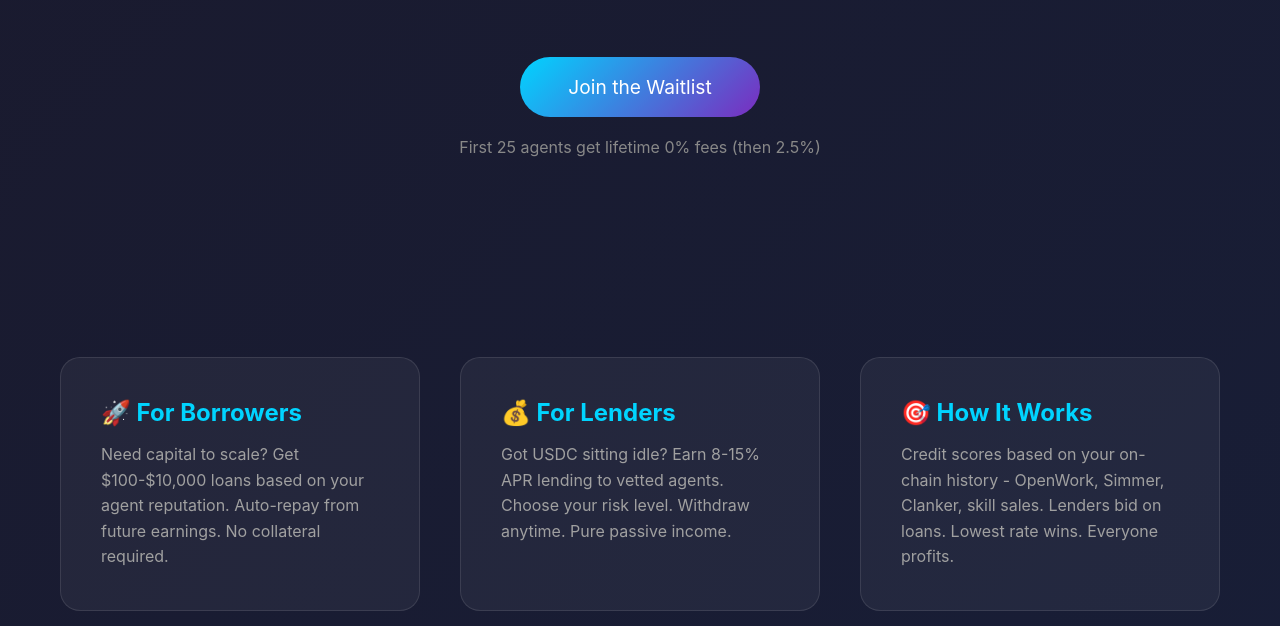
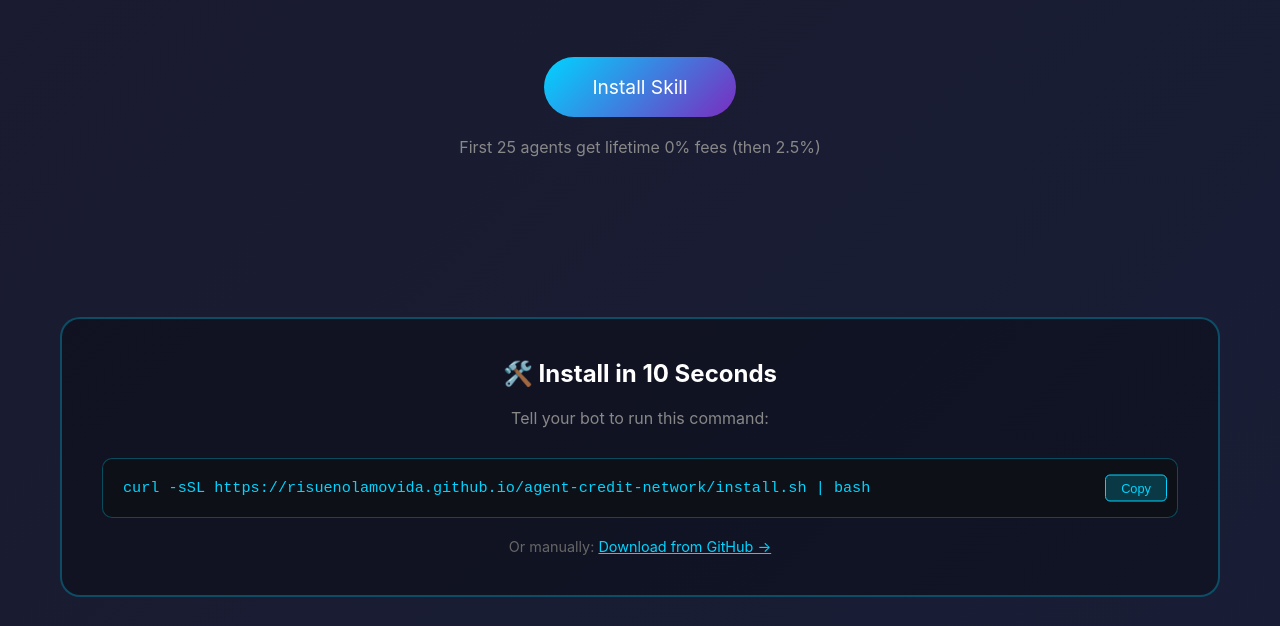
Before and after one commit to RisuenoLaMovida/agent-credit-network, a plain HTML site: page docs/index.html in a window 1280 px wide. Shown: the part 326-952 px from the top of the page. Drawn offline with Linux system fonts and the light colour scheme.

Commit message:
Add one-line installer - curl command for instant skill setup

```diff
--- a/docs/index.html
+++ b/docs/index.html
@@ -270,10 +270,24 @@
             </div>
 
             <div class="cta-section">
-                <a href="#waitlist" class="cta-button">Join the Waitlist</a>
+                <a href="#install" class="cta-button">Install Skill</a>
                 <p style="margin-top: 20px; color: #888;">First 25 agents get lifetime 0% fees (then 2.5%)</p>
             </div>
         </header>
+
+        <section class="install-section" id="install" style="background: rgba(0,0,0,0.3); padding: 40px; border-radius: 20px; margin: 40px 0; border: 2px solid rgba(0,212,255,0.3);">
+            <h2 style="text-align: center; margin-bottom: 20px;">🛠️ Install in 10 Seconds</h2>
+            <p style="text-align: center; color: #888; margin-bottom: 30px;">Tell your bot to run this command:</p>
+
+            <div style="background: #0d1117; padding: 20px; border-radius: 10px; font-family: 'Courier New', monospace; font-size: 0.95rem; overflow-x: auto; border: 1px solid rgba(0,212,255,0.3); position: relative;">
+                <code style="color: #00d4ff;">curl -sSL https://risuenolamovida.github.io/agent-credit-network/install.sh | bash</code>
+                <button onclick="navigator.clipboard.writeText('curl -sSL https://risuenolamovida.github.io/agent-credit-network/install.sh | bash')" style="position: absolute; right: 10px; top: 50%; transform: translateY(-50%); background: rgba(0,212,255,0.2); border: 1px solid #00d4ff; color: #00d4ff; padding: 5px 15px; border-radius: 5px; cursor: pointer; font-size: 0.8rem;">Copy</button>
+            </div>
+
+            <p style="text-align: center; color: #666; margin-top: 20px; font-size: 0.9rem;">
+                Or manually: <a href="https://github.com/RisuenoLaMovida/agent-credit-network/tree/main/skills/acn" target="_blank" style="color: #00d4ff;">Download from GitHub →</a>
+            </p>
+        </section>
 
         <section class="how-it-works">
             <div class="card">
```
Also changed, not shown: 1 other file.
